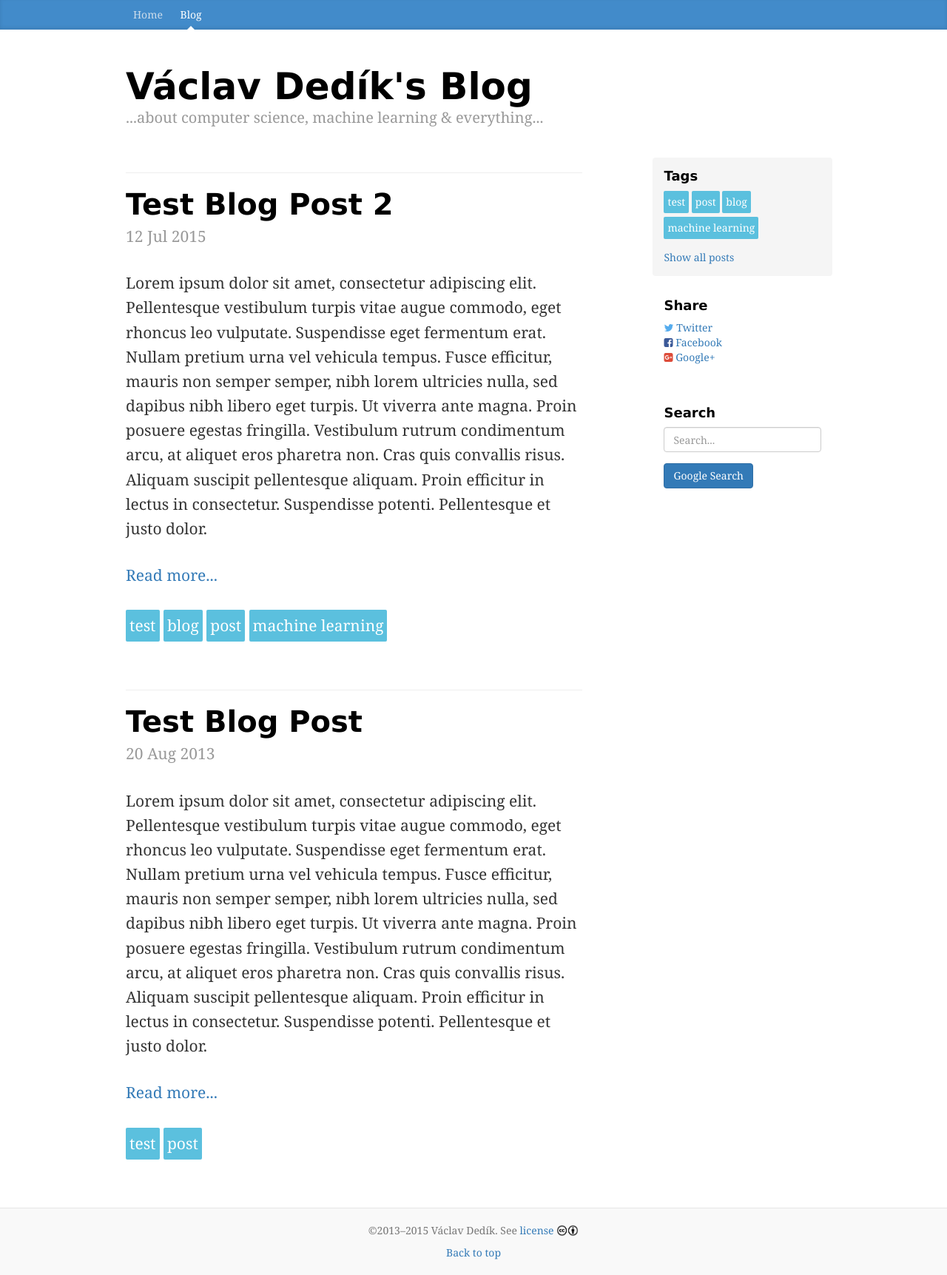
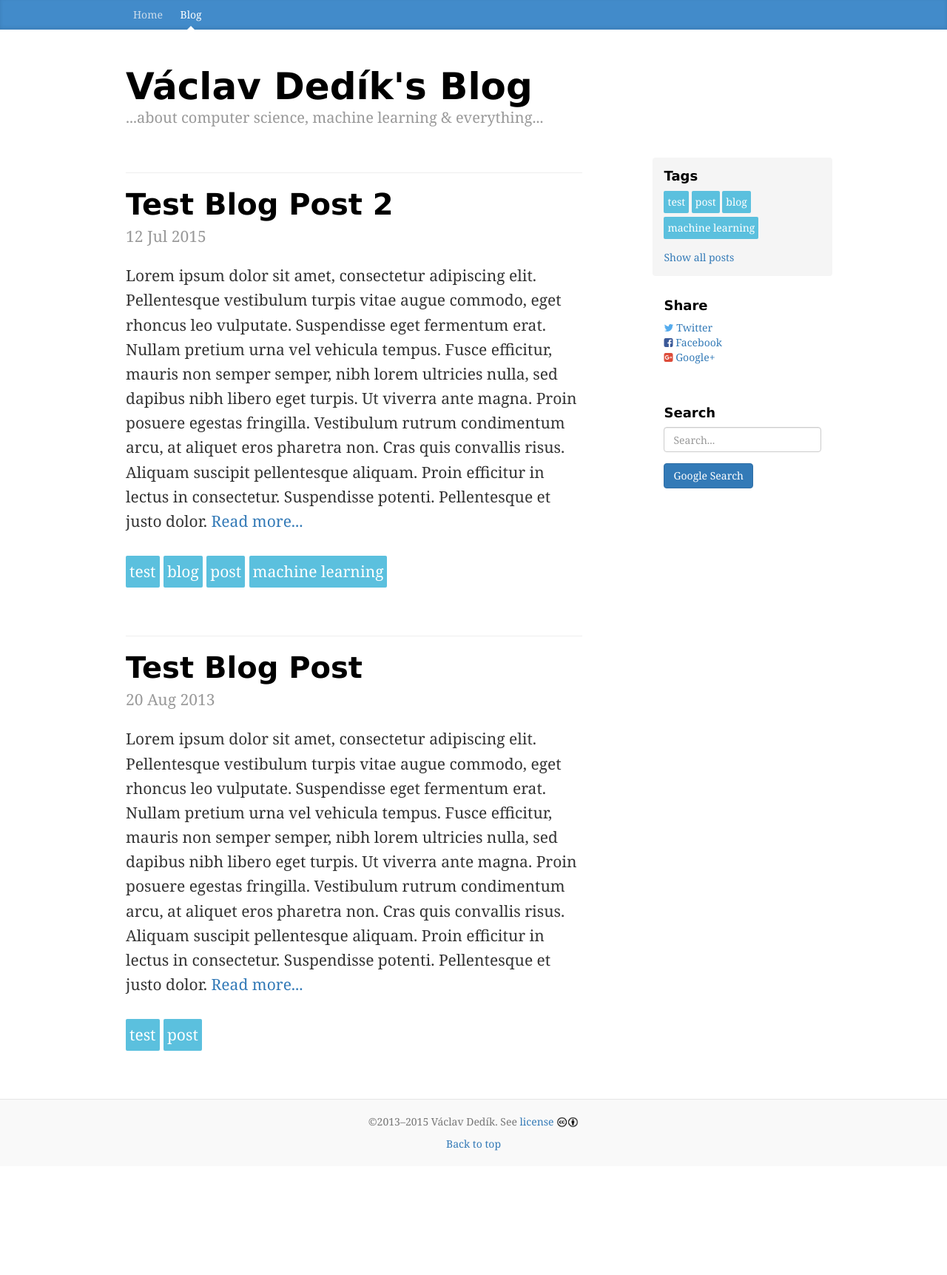
Before and after one commit to VaclavDedik/vaclavdedik.github.io, a Jekyll site: the page built from blog/index.html, in a window 1280 px wide. Shown: the whole page at 74% size. Built offline with Jekyll 4.4.1, drawn with Linux system fonts in a browser that asks for light colours; after the commit the page ends 1576 px from its top, so only the background shows below that.

Commit message:
Fix read more and make the title of posts in post list a link

```diff
--- a/blog/index.html
+++ b/blog/index.html
@@ -14,11 +14,11 @@
         {% for post in site.posts %}
             <div class="blog-post" {% if forloop.index > 10 %}style="display: none;"{% endif %}>
                 <hr>
-                <h2 class="blog-post-title">{{ post.title }}</h2>
+                <h2 class="blog-post-title"><a href="{{ post.url }}">{{ post.title }}</a></h2>
                 <p class="blog-post-meta">{{ post.date | date_to_string }}</p>
 
                 <div class="content">
-                    <p>{{ post.excerpt }} <a href="{{ post.url }}">Read more...</a></p>
+                    <p>{{ post.excerpt | remove: '<p>' | remove: '</p>' }} <a href="{{ post.url }}">Read&nbsp;more...</a></p>
                 </div>
 
                 <div class="tags">
--- a/css/main.css
+++ b/css/main.css
@@ -19,6 +19,14 @@
   -moz-osx-font-smoothing: grayscale;
   -moz-font-feature-settings: "liga" on;
   color: rgba(0,0,0,0.8);
+}
+
+a:hover {
+    text-decoration: none;
+}
+
+a:focus {
+    text-decoration: none;
 }
 
 .wrapper {
@@ -218,6 +226,12 @@
   margin-bottom: 5px;
   font-size: 40px;
 }
+.blog-post-title a {
+  color: #000;
+}
+.blog-post-title a:hover {
+  color: #23527c;
+}
 .blog-post-meta {
   margin-top: 5px;
   margin-bottom: 20px;
```
